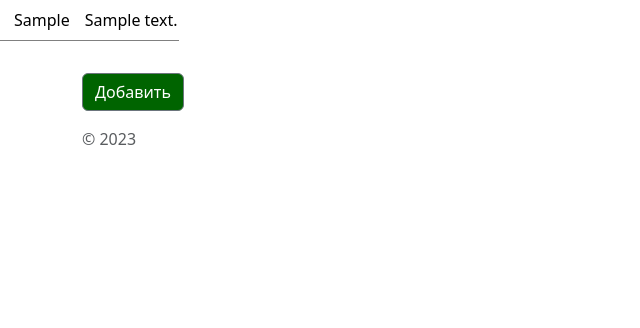
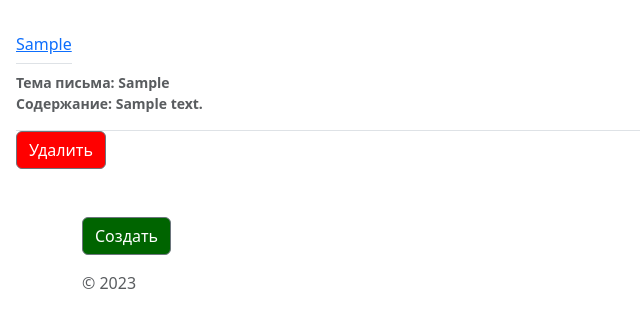
Before and after one commit to Bereg48/Service-for-sending-mailings-to-clients, a Django app: page /message/ in a window 1280 px wide. Shown: the part 56-384 px from the top of the page, without its empty margins (0-640 px from the left). Run offline with Django 4.2, Linux system fonts and the light colour scheme; a user stored in the database is signed in; tables that the repository leaves empty hold one stand-in row (values such as "Sample post"); parts of the project's set-up code (start-up, migrations or seed data) failed here and were passed over; some libraries are stand-ins or nearby versions.

Commit message:
for verification_version_1

```diff
--- a/mailing/templates/mailing/message_list.html
+++ b/mailing/templates/mailing/message_list.html
@@ -1,25 +1,34 @@
 {% extends 'mailing/base.html' %}
 {% load mediapath %}
 {% block content %}
-<div class="table">
-    <table>
-        {% for message in message_list %}
-        <tr>
-            <td>
-                <a style="color: black" class="btn" href="{% url 'mailing:message_detail' message.pk %}">
-                    {{ message.header }}</a>
-            </td>
-            <td>
-                {{message.body}}
-            </td>
-        </tr>
-        {% endfor %}
-    </table>
+{% for message in message_list %}
+<div class="my-3 p-3 bg-white rounded box-shadow">
+
+    {% if mailing.user == user or user.is_superuser %}
+    <a href="{% url 'mailing:message_update' message.pk %}" class="border-bottom border-gray pb-2 mb-0">
+        {{ message }}</a>
+    {% else %}
+    <a href="#" class="border-bottom border-gray pb-2 mb-0">{{ message }}</a>
+    {% endif %}
+
+    <div class="media text-muted pt-3">
+        <p class="media-body pb-3 mb-0 small lh-125 border-bottom border-gray">
+            <strong class="d-block text-gray-dark">Тема письма: {{ message.header }}</strong>
+            <strong class="d-block text-gray-dark">Содержание: {{ message.body }}</strong>
+        </p>
+    </div>
+
+    {% if user.is_staff or user == mailing.user %}
+    <a href="{% url 'mailing:message_delete' message.pk %}" class="btn btn-secondary"
+       style="background: red">Удалить</a>
+    {% endif %}
+    </div>
+{% endfor %}
+
+{% if user.is_authenticated %}
+<div class="container">
+    <a href="{% url 'mailing:message_create' %}" class="btn btn-secondary my-3"
+       style="background: darkgreen">Создать</a>
+{% endif %}
 </div>
-
-<div class="container">
-    <a href='{% url "mailing:message_create" %}' class="btn btn-secondary my-3"
-       style="background: darkgreen">Добавить</a>
-</div>
-
 {% endblock %}
```
Also changed, not shown: mailing/templates/mailing/message_detail.html (+4 -7 lines).
